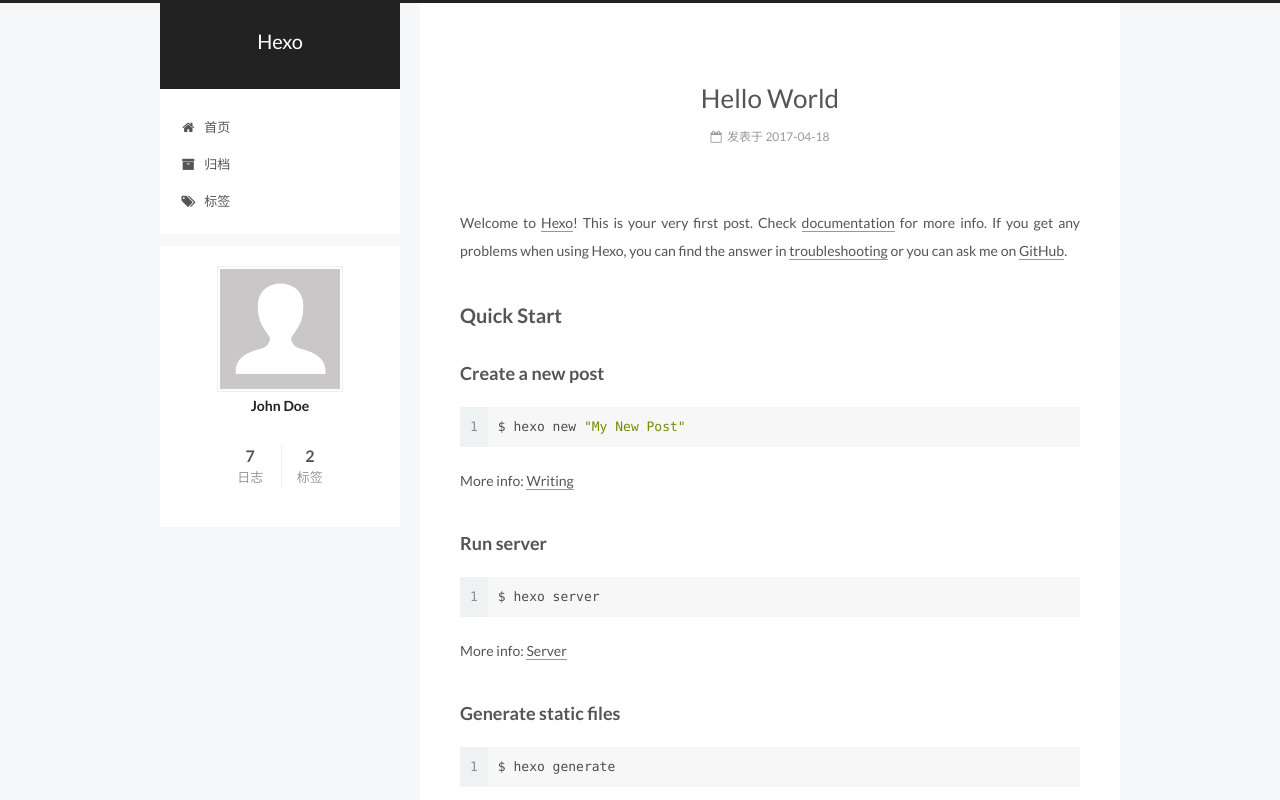
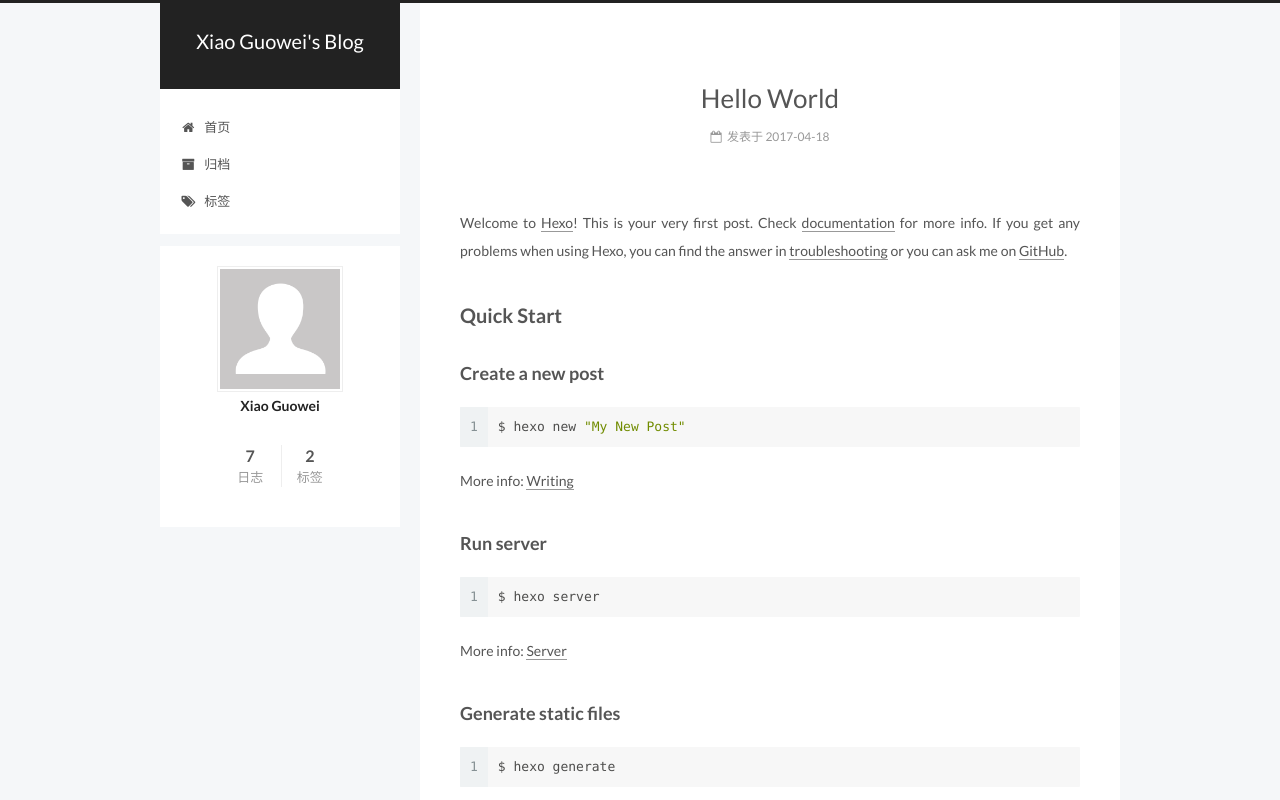
Before and after one commit to miikan/miikan.github.io, a plain HTML site: page index.html in a window 1280 px wide. Shown: the top 800 px of the page. Drawn offline with Linux system fonts and the light colour scheme.

Commit message:
Site updated: 2017-04-18 18:17:15

```diff
--- a/css/main.css
+++ b/css/main.css
@@ -1692,7 +1692,7 @@ pre .javascript .function {
   width: 4px;
   height: 4px;
   border-radius: 50%;
-  background: #ddc67f;
+  background: #d95dff;
 }
 .links-of-blogroll {
   font-size: 13px;
--- a/index.html
+++ b/index.html
@@ -88,11 +88,11 @@
 
 
 <meta property="og:type" content="website">
-<meta property="og:title" content="Hexo">
+<meta property="og:title" content="Xiao Guowei's Blog">
 <meta property="og:url" content="http://yoursite.com/index.html">
-<meta property="og:site_name" content="Hexo">
+<meta property="og:site_name" content="Xiao Guowei's Blog">
 <meta name="twitter:card" content="summary">
-<meta name="twitter:title" content="Hexo">
+<meta name="twitter:title" content="Xiao Guowei's Blog">
 
 
 
@@ -126,7 +126,7 @@
 
 
 
-  <title> Hexo </title>
+  <title> Xiao Guowei's Blog </title>
 </head>
 
 <body itemscope itemtype="http://schema.org/WebPage" lang="zh-Hans">
@@ -164,7 +164,7 @@
     <div class="custom-logo-site-title">
       <a href="/"  class="brand" rel="start">
         <span class="logo-line-before"><i></i></span>
-        <span class="site-title">Hexo</span>
+        <span class="site-title">Xiao Guowei's Blog</span>
         <span class="logo-line-after"><i></i></span>
       </a>
     </div>
@@ -190,7 +190,7 @@
 
 
         <li class="menu-item menu-item-home">
-          <a href="/" rel="section">
+          <a href="/首页" rel="section">
 
               <i class="menu-item-icon fa fa-fw fa-home"></i> <br />
 
@@ -250,13 +250,13 @@
     <link itemprop="mainEntityOfPage" href="http://yoursite.com/2017/04/18/hello-world/">
 
     <span hidden itemprop="author" itemscope itemtype="http://schema.org/Person">
-      <meta itemprop="name" content="John Doe">
+      <meta itemprop="name" content="Xiao Guowei">
       <meta itemprop="description" content="">
       <meta itemprop="image" content="/images/avatar.gif">
     </span>
 
     <span hidden itemprop="publisher" itemscope itemtype="http://schema.org/Organization">
-      <meta itemprop="name" content="Hexo">
+      <meta itemprop="name" content="Xiao Guowei's Blog">
     </span>
 
 
@@ -379,13 +379,13 @@
     <link itemprop="mainEntityOfPage" href="http://yoursite.com/2017/03/28/28/">
 
     <span hidden itemprop="author" itemscope itemtype="http://schema.org/Person">
-      <meta itemprop="name" content="John Doe">
+      <meta itemprop="name" content="Xiao Guowei">
       <meta itemprop="description" content="">
       <meta itemprop="image" content="/images/avatar.gif">
     </span>
 
     <span hidden itemprop="publisher" itemscope itemtype="http://schema.org/Organization">
-      <meta itemprop="name" content="Hexo">
+      <meta itemprop="name" content="Xiao Guowei's Blog">
     </span>
 
 
@@ -502,13 +502,13 @@
     <link itemprop="mainEntityOfPage" href="http://yoursite.com/2017/03/27/有回忆真好/">
 
     <span hidden itemprop="author" itemscope itemtype="http://schema.org/Person">
-      <meta itemprop="name" content="John Doe">
+      <meta itemprop="name" content="Xiao Guowei">
       <meta itemprop="description" content="">
       <meta itemprop="image" content="/images/avatar.gif">
     </span>
 
     <span hidden itemprop="publisher" itemscope itemtype="http://schema.org/Organization">
-      <meta itemprop="name" content="Hexo">
+      <meta itemprop="name" content="Xiao Guowei's Blog">
     </span>
 
 
@@ -626,13 +626,13 @@
     <link itemprop="mainEntityOfPage" href="http://yoursite.com/2017/03/24/HTML入门/">
 
     <span hidden itemprop="author" itemscope itemtype="http://schema.org/Person">
-      <meta itemprop="name" content="John Doe">
+      <meta itemprop="name" content="Xiao Guowei">
       <meta itemprop="description" content="">
       <meta itemprop="image" content="/images/avatar.gif">
     </span>
 
     <span hidden itemprop="publisher" itemscope itemtype="http://schema.org/Organization">
-      <meta itemprop="name" content="Hexo">
+      <meta itemprop="name" content="Xiao Guowei's Blog">
     </span>
 
 
@@ -768,13 +768,13 @@
     <link itemprop="mainEntityOfPage" href="http://yoursite.com/2017/03/22/3月22日杂谈/">
 
     <span hidden itemprop="author" itemscope itemtype="http://schema.org/Person">
-      <meta itemprop="name" content="John Doe">
+      <meta itemprop="name" content="Xiao Guowei">
       <meta itemprop="description" content="">
       <meta itemprop="image" content="/images/avatar.gif">
     </span>
 
     <span hidden itemprop="publisher" itemscope itemtype="http://schema.org/Organization">
-      <meta itemprop="name" content="Hexo">
+      <meta itemprop="name" content="Xiao Guowei's Blog">
     </span>
 
 
@@ -892,13 +892,13 @@
     <link itemprop="mainEntityOfPage" href="http://yoursite.com/2017/03/21/17年3月21日杂谈/">
 
     <span hidden itemprop="author" itemscope itemtype="http://schema.org/Person">
-      <meta itemprop="name" content="John Doe">
+      <meta itemprop="name" content="Xiao Guowei">
       <meta itemprop="description" content="">
       <meta itemprop="image" content="/images/avatar.gif">
     </span>
 
     <span hidden itemprop="publisher" itemscope itemtype="http://schema.org/Organization">
-      <meta itemprop="name" content="Hexo">
+      <meta itemprop="name" content="Xiao Guowei's Blog">
     </span>
 
 
@@ -1035,13 +1035,13 @@
     <link itemprop="mainEntityOfPage" href="http://yoursite.com/2017/03/19/post/">
 
     <span hidden itemprop="author" itemscope itemtype="http://schema.org/Person">
-      <meta itemprop="name" content="John Doe">
+      <meta itemprop="name" content="Xiao Guowei">
       <meta itemprop="description" content="">
       <meta itemprop="image" content="/images/avatar.gif">
     </span>
 
     <span hidden itemprop="publisher" itemscope itemtype="http://schema.org/Organization">
-      <meta itemprop="name" content="Hexo">
+      <meta itemprop="name" content="Xiao Guowei's Blog">
     </span>
 
 
@@ -1189,8 +1189,8 @@
         <div class="site-author motion-element" itemprop="author" itemscope itemtype="http://schema.org/Person">
           <img class="site-author-image" itemprop="image"
                src="/images/avatar.gif"
-               alt="John Doe" />
-          <p class="site-author-name" itemprop="name">John Doe</p>
+               alt="Xiao Guowei" />
+          <p class="site-author-name" itemprop="name">Xiao Guowei</p>
 
               <p class="site-description motion-element" itemprop="description"></p>
 
@@ -1259,7 +1259,7 @@
   <span class="with-love">
     <i class="fa fa-heart"></i>
   </span>
-  <span class="author" itemprop="copyrightHolder">John Doe</span>
+  <span class="author" itemprop="copyrightHolder">Xiao Guowei</span>
 </div>
 
 
```
Also changed, not shown: 2017/03/19/post/index.html (+9 -9 lines), 2017/03/21/17年3月21日杂谈/index.html (+9 -9 lines), 2017/03/22/3月22日杂谈/index.html (+9 -9 lines), 2017/03/24/HTML入门/index.html (+9 -9 lines), 2017/03/27/有回忆真好/index.html (+9 -9 lines), 2017/03/28/28/index.html (+9 -9 lines), 2017/04/18/hello-world/index.html (+9 -9 lines), archives/2017/03/index.html (+9 -9 lines), archives/2017/04/index.html (+9 -9 lines), archives/2017/index.html (+9 -9 lines), archives/index.html (+9 -9 lines), tags/Diary/index.html (+9 -9 lines), tags/HTML/index.html (+9 -9 lines).
